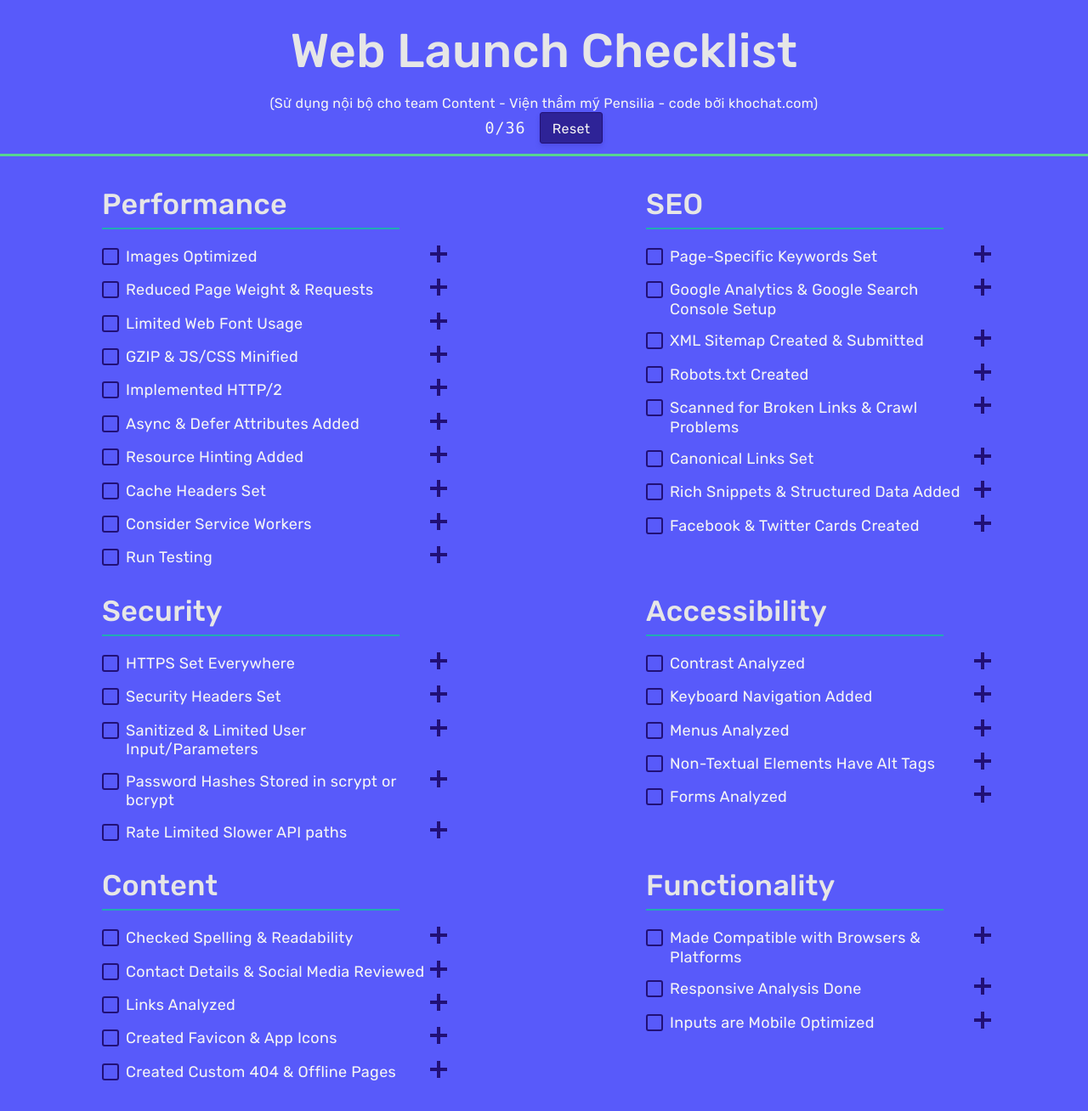
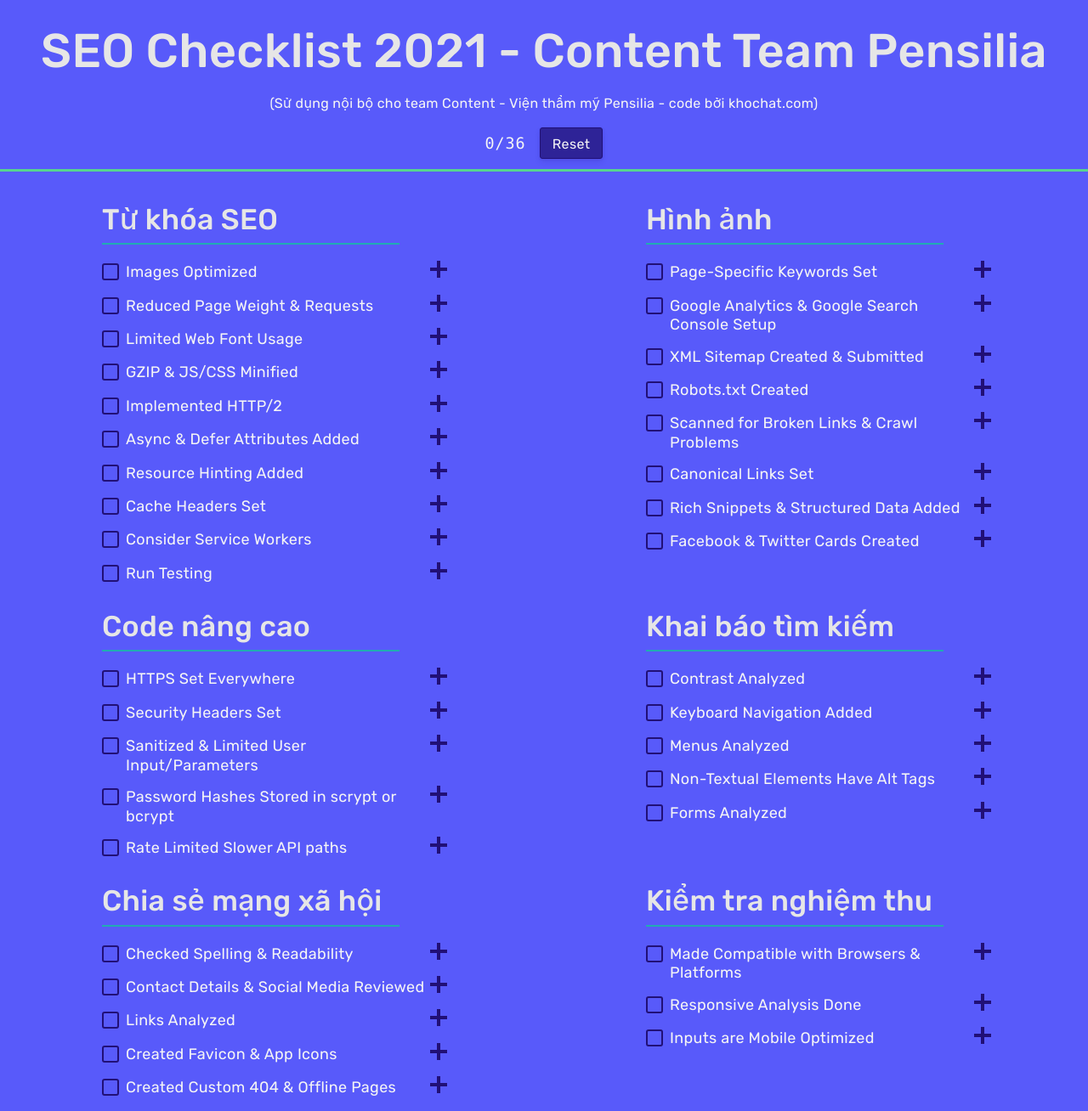
Before and after one commit to chungtsn/job, a plain HTML site: page pensilia/index.html in a window 1280 px wide. Shown: the whole page at 85% size. Drawn offline with nearby package versions, Linux system fonts and the light colour scheme.

Commit message:
Update index.html

```diff
--- a/pensilia/index.html
+++ b/pensilia/index.html
@@ -2,7 +2,7 @@
 <html lang="en" >
 <head>
   <meta charset="UTF-8">
-  <title>CodePen - Web Launch Checklist</title>
+  <title>SEO Checklist 2021 - Content Team Pensilia</title>
   <link rel="stylesheet"
           href="https://fonts.googleapis.com/css?family=Rubik:300,400,500">
 <link rel="stylesheet" href="https://cdnjs.cloudflare.com/ajax/libs/normalize/5.0.0/normalize.min.css">
@@ -12,8 +12,8 @@
 <body>
 <!-- partial:index.partial.html -->
 <header>
- <h1 class="title"><a href="#">Web Launch Checklist</a></h1>
-  <div style="text-align: center;">(Sử dụng nội bộ cho team Content - Viện thẩm mỹ Pensilia - code bởi khochat.com)<div>
+ <h1 class="title"><a href="#">SEO Checklist 2021 - Content Team Pensilia</a></h1>
+  <div style="text-align: center;">(Sử dụng nội bộ cho team Content - Viện thẩm mỹ Pensilia - code bởi khochat.com)<div><br/>
  </div></div>
  <div class="progress">
   <span class="progress__count">0/X</span>
@@ -25,7 +25,7 @@
 </header>
 <div class="container">
  <section class="checklist">
-  <h2 class="checklist__title">Performance</h2>
+  <h2 class="checklist__title">Từ khóa SEO</h2>
   <span class="checklist__title-border"></span>
   <span class="checklist__percentage-border"></span>
   <ul class="checklist-container">
@@ -168,7 +168,7 @@
 
  </section>
  <section class="checklist">
-  <h2 class="checklist__title">SEO</h2>
+  <h2 class="checklist__title">Hình ảnh</h2>
   <span class="checklist__title-border"></span>
   <span class="checklist__percentage-border"></span>
   <ul class="checklist-container">
@@ -277,7 +277,7 @@
   </ul>
  </section>
  <section class="checklist">
-  <h2 class="checklist__title">Security</h2>
+  <h2 class="checklist__title">Code nâng cao</h2>
   <span class="checklist__title-border"></span>
   <span class="checklist__percentage-border"></span>
   <ul class="checklist-container">
@@ -356,7 +356,7 @@
   </ul>
  </section>
  <section class="checklist">
-  <h2 class="checklist__title">Accessibility</h2>
+  <h2 class="checklist__title">Khai báo tìm kiếm</h2>
   <span class="checklist__title-border"></span>
   <span class="checklist__percentage-border"></span>
   <ul class="checklist-container">
@@ -420,7 +420,7 @@
   </ul>
  </section>
  <section class="checklist">
-  <h2 class="checklist__title">Content</h2>
+  <h2 class="checklist__title">Chia sẻ mạng xã hội</h2>
   <span class="checklist__title-border"></span>
   <span class="checklist__percentage-border"></span>
   <ul class="checklist-container">
@@ -491,7 +491,7 @@
   </ul>
  </section>
  <section class="checklist">
-  <h2 class="checklist__title">Functionality</h2>
+  <h2 class="checklist__title">Kiểm tra nghiệm thu</h2>
   <span class="checklist__title-border"></span>
   <span class="checklist__percentage-border"></span>
   <ul class="checklist-container">
```
